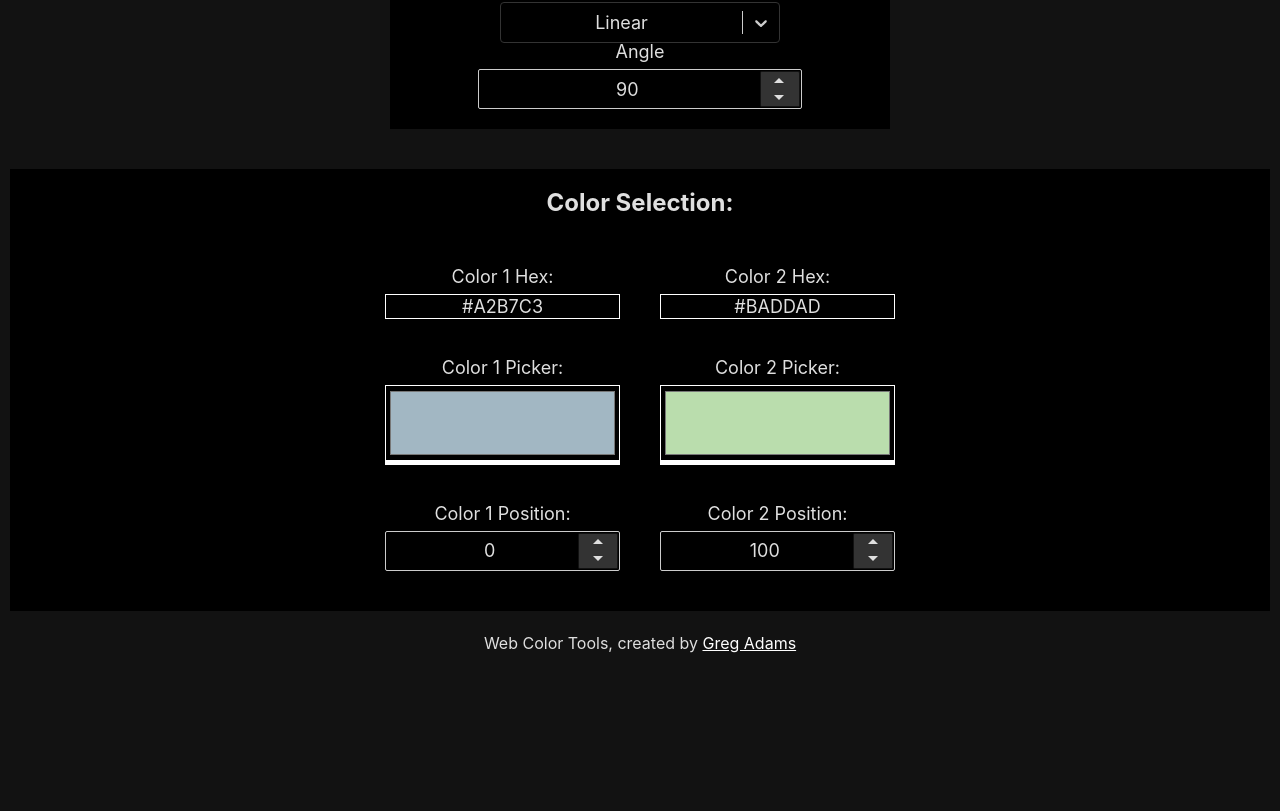
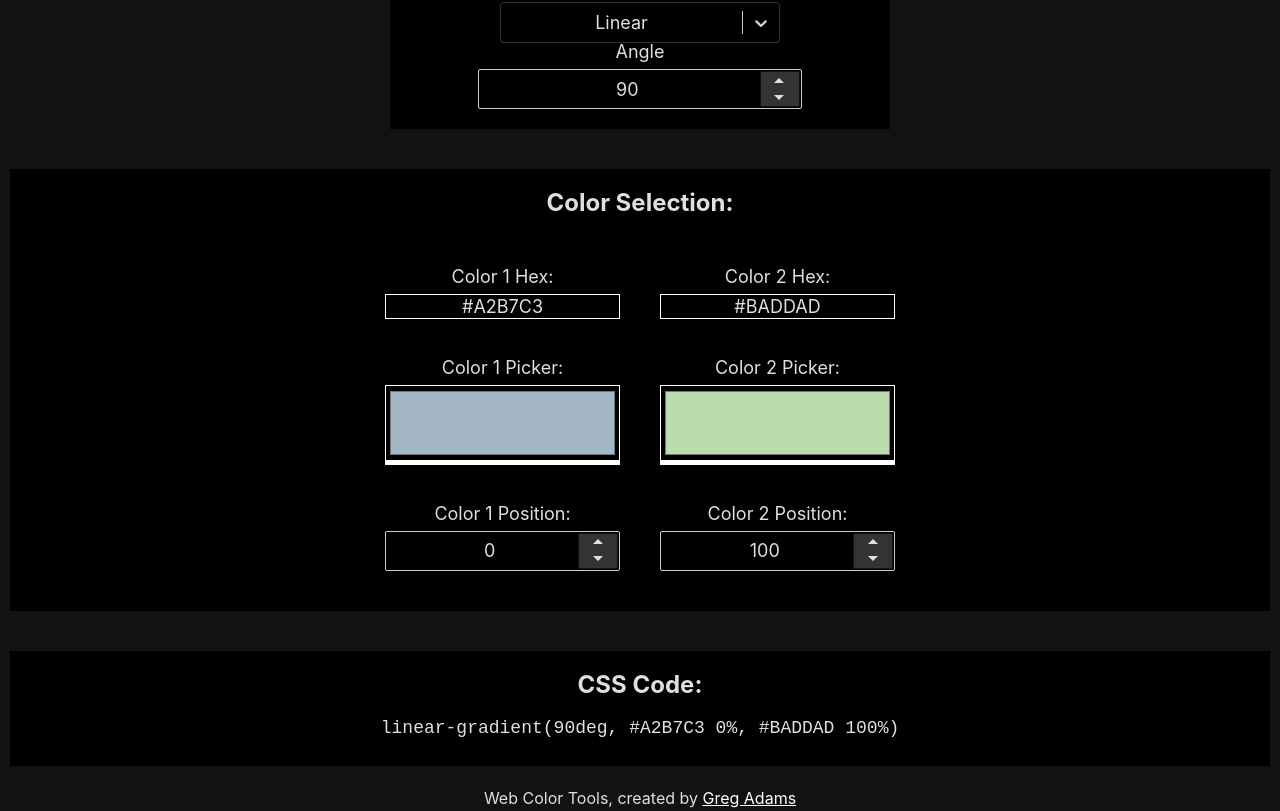
Before and after one commit to goadams/web-color-2, a React (Vite) app: page /gradients in a window 1280 px wide. Shown: the part 492-1303 px from the top of the page. Before the commit the page ends 1148 px from the top, so only its background shows below. Built offline with nearby package versions, Linux system fonts and the light colour scheme.

Commit message:
Add a CSS code copy section

```diff
--- a/src/pages/Gradients.css
+++ b/src/pages/Gradients.css
@@ -12,3 +12,8 @@
     display: flex;
     flex-direction: column;
 }
+
+.gradient-code {
+    font-family: monospace;
+    line-height: 2;
+}
--- a/src/pages/Gradients.jsx
+++ b/src/pages/Gradients.jsx
@@ -123,6 +123,10 @@ const Gradients = () => {
                             </ColorChoice>
                         </div>
                     </ElevatedSection>
+                    <ElevatedSection>
+                        <h2>CSS Code:</h2>
+                        <p className="gradient-code">{gradientCode}</p>
+                    </ElevatedSection>
                 </div>
             </Layout>
         </>
```
